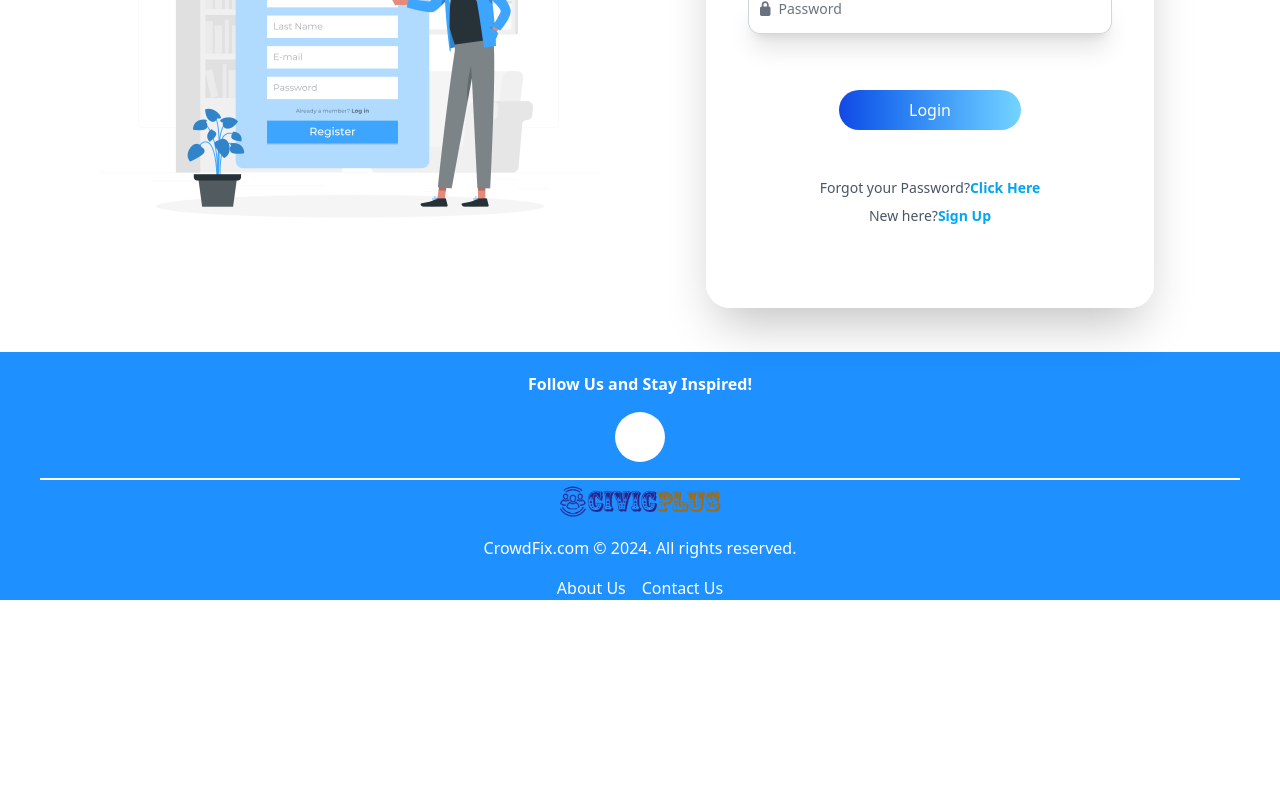
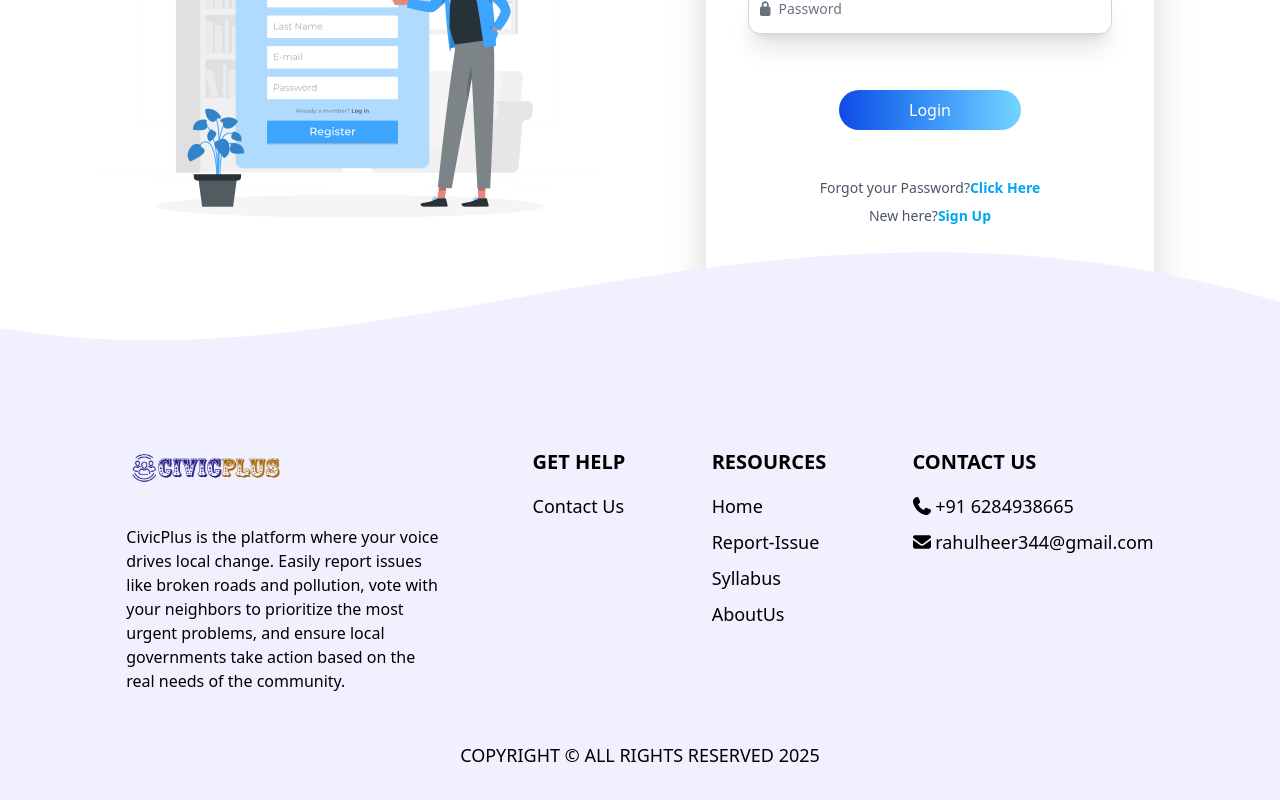
Before and after one commit to RahulHeer150/civic-, a React (Vite) app in the folder client/: page /Register in a window 1280 px wide. Shown: the part 448-1248 px from the top of the page. Before the commit the page ends 1048 px from the top, so only its background shows below. Built offline with nearby package versions, Linux system fonts and the light colour scheme.

Commit message:
new footer file chnages

```diff
--- a/client/src/components/Footer.jsx
+++ b/client/src/components/Footer.jsx
@@ -1,137 +1,134 @@
-import React from "react";
-import { FaLinkedinIn } from "react-icons/fa";
-import { Link } from "react-router-dom";
-import mainlogo from "../assets/mainlogo.png"
+// import React from "react";
+// import { FaLinkedinIn } from "react-icons/fa";
+// import { Link } from "react-router-dom";
+// import mainlogo from "../assets/mainlogo.png"
+
+// const Footer = () => {
+//   return (
+//     <footer className="bg-[rgb(30,144,255)] text-white font-sans px-10 pt-5 text-center">
+//       <div className="flex flex-col items-center gap-4">
+//         <h1 className="text-6 font-bold m-0">Follow Us and Stay Inspired!</h1>
+//         <Link
+//           href="https://linkedin.com"
+//           className="text-[##1e3a8a] text-4 w-[50px] h-[50px] flex items-center justify-center rounded-full bg-white hover:bg-gray-200 hover:text-[#1e3a8a] hover:scale-110 transition-colors duration-300 ease-in-out
+// "
+//           target="blank"
+//           rel="noopener noreferrer"
+//         >
+//           {/* {FaLinkedinIn} */}
+//         </Link>
+//       </div>
+
+//       <div className="w-full h-[2px] bg-white mt-4"></div>
+
+//       <div className="flex justify-between items-center flex-wrap gap-4 md:flex-col text-center">
+//         <div className="footer-logo">
+//           <img
+//             src={mainlogo} // Replace with the actual logo URL
+//             alt="CrowdFix Logo"
+//             className="h-[40px]"
+//           />
+//         </div>
+//         <div className="text-2">
+//           CrowdFix.com &copy; 2024. All rights reserved.
+//         </div>
+//         <div className="flex gap-4 md:justify-center">
+//           <a to="#about" className="text-white text-4 transition-colors duration-300 ease">About Us</a>
+//           <a href="#contact" className="text-white text-4 transition-colors duration-300 ease">Contact Us</a>
+//         </div>
+//       </div>
+//     </footer>
+//   );
+// };
+
+// export default Footer;
+
+
+import React from 'react';
+import { FontAwesomeIcon } from '@fortawesome/react-fontawesome';
+import { faEnvelope, faPhone } from '@fortawesome/free-solid-svg-icons';
+import { Link, useNavigate } from "react-router-dom";
+import MainLogo from "../assets/mainlogo.png";
+//import { useAuth } from '../store/auth';  // Adjust this import path to wherever your useAuth hook is located
 
 const Footer = () => {
+  // const { isLoggedIn } = useAuth();
+  // const navigate = useNavigate();
+
+  // const handleNavigation = (link) => {
+  //   if (isLoggedIn) {
+  //     navigate(link);
+  //   } else {
+  //     navigate('/login');
+  //   }
+  // };
+
   return (
-    <footer className="bg-[rgb(30,144,255)] text-white font-sans px-10 pt-5 text-center">
-      <div className="flex flex-col items-center gap-4">
-        <h1 className="text-6 font-bold m-0">Follow Us and Stay Inspired!</h1>
-        <Link
-          href="https://linkedin.com"
-          className="text-[##1e3a8a] text-4 w-[50px] h-[50px] flex items-center justify-center rounded-full bg-white hover:bg-gray-200 hover:text-[#1e3a8a] hover:scale-110 transition-colors duration-300 ease-in-out
-"
-          target="blank"
-          rel="noopener noreferrer"
-        >
-          {/* {FaLinkedinIn} */}
-        </Link>
+    <div className='bg-[#f1f0fe] '>
+      {/* Wave section */}
+    <div
+        className="relative inline-block w-full h-[100px] sm:h-[150px] -mt-[50px] sm:-mt-[100px] overflow-hidden z-5"
+        style={{
+          animation: 'move-wave 3s ease-in-out 1s both',
+          WebkitAnimation: 'move-wave 3s ease-in-out 1s both',
+        }}
+      >
+        <svg viewBox="0 0 500 150" preserveAspectRatio="none" className="w-full h-full">
+          <path
+            d="M-5.07,73.52 C149.99,150.00 299.66,-102.13 500.00,49.98 L500.00,150.00 L0.00,150.00 Z"
+            style={{ stroke: 'none', fill: '#f1f0fe' }}
+          />
+        </svg>
       </div>
 
-      <div className="w-full h-[2px] bg-white mt-4"></div>
 
-      <div className="flex justify-between items-center flex-wrap gap-4 md:flex-col text-center">
-        <div className="footer-logo">
-          <img
-            src={mainlogo} // Replace with the actual logo URL
-            alt="CrowdFix Logo"
-            className="h-[40px]"
-          />
+      {/* Footer content */}
+      <footer className="p-6 sm:p-10 text-black flex flex-wrap justify-evenly">
+        <div className="mb-6 max-w-xs text-center sm:text-left">
+          <img src={MainLogo} className="w-32 sm:w-40 mb-6 sm:mb-10 mx-auto sm:mx-0" />
+       <p className="text-sm sm:text-base">
+CivicPlus is the platform where your voice drives local change. Easily report issues like broken roads and pollution, vote with your neighbors to prioritize the most urgent problems, and ensure local governments take action based on the real needs of the community.     </p>
         </div>
-        <div className="text-2">
-          CrowdFix.com &copy; 2024. All rights reserved.
+        <div className="mb-6 text-center sm:text-left">
+          <h4 className="mb-4 font-semibold text-lg sm:text-xl">GET HELP</h4>
+          <ul>
+            <li className="mb-2 text-sm sm:text-lg">
+              {/* <Link to="/about" className="hover:underline">About</Link> */}
+            </li>
+            <li className="mb-2 text-sm sm:text-lg">
+              <button className="hover:underline">Contact Us</button>
+            </li>
+          </ul>
         </div>
-        <div className="flex gap-4 md:justify-center">
-          <a to="#about" className="text-white text-4 transition-colors duration-300 ease">About Us</a>
-          <a href="#contact" className="text-white text-4 transition-colors duration-300 ease">Contact Us</a>
+        <div className="mb-6 text-center sm:text-left">
+          <h4 className="mb-4 font-semibold text-lg sm:text-xl">RESOURCES</h4>
+          <ul>
+            <li className="mb-2 text-sm sm:text-lg">
+              <a to="/" className="hover:underline">Home</a>
+            </li>
+            <li className="mb-2 text-sm sm:text-lg">
+              <button onClick="" className="hover:underline">Report-Issue</button>
+            </li>
+            <li className="mb-2 text-sm sm:text-lg">
+              <button onClick="" className="hover:underline">Syllabus</button>
+            </li>
+            <li className="mb-2 text-sm sm:text-lg">
+              <button onClick="" className="hover:underline">AboutUs</button>
+            </li>
+
+          </ul>
         </div>
-      </div>
-    </footer>
+        <div className="mb-6 text-center sm:text-left">
+          <h4 className="mb-4 font-semibold text-lg sm:text-xl">CONTACT US</h4>
+          <p className="text-sm sm:text-lg mb-2"><strong><FontAwesomeIcon icon={faPhone} /></strong> +91 6284938665</p>
+          <p className="text-sm sm:text-lg mb-2"><strong><FontAwesomeIcon icon={faEnvelope} /></strong> rahulheer344@gmail.com</p>
+        </div>
+        <div className="w-full text-center mt-6 text-sm sm:text-lg">
+          <p>COPYRIGHT &copy; ALL RIGHTS RESERVED 2025</p>
+        </div>
+      </footer>
+    </div>
   );
 };
 
 export default Footer;
-
-
-// import React from 'react';
-// import { FontAwesomeIcon } from '@fortawesome/react-fontawesome';
-// import { faEnvelope, faPhone } from '@fortawesome/free-solid-svg-icons';
-// import { Link, useNavigate } from "react-router-dom";
-// //import MainLogo from "../assets/mainlogo.png";
-// //import { useAuth } from '../store/auth';  // Adjust this import path to wherever your useAuth hook is located
-
-// const Footer = () => {
-//   // const { isLoggedIn } = useAuth();
-//   // const navigate = useNavigate();
-
-//   // const handleNavigation = (link) => {
-//   //   if (isLoggedIn) {
-//   //     navigate(link);
-//   //   } else {
-//   //     navigate('/login');
-//   //   }
-//   // };
-
-//   return (
-//     <div className='bg-[#f1f0fe] '>
-//       {/* Wave section */}
-//      <div
-//   className="relative w-full h-[80px] sm:h-[120px] overflow-hidden"
-//   style={{
-//     animation: 'move-wave 3s ease-in-out 1s both',
-//     WebkitAnimation: 'move-wave 3s ease-in-out 1s both',
-//   }}
-// >
-//   <svg
-//     viewBox="0 0 500 150"
-//     preserveAspectRatio="none"
-//     className="absolute bottom-0 w-full h-full"
-//   >
-//     <path
-//       d="M-5.07,73.52 C149.99,150.00 299.66,-102.13 500.00,49.98 L500.00,150.00 L0.00,150.00 Z"
-//       fill="#f1f0fe"
-//       stroke="none"
-//     />
-//   </svg>
-// </div>
-
-
-//       {/* Footer content */}
-//       <footer className="p-6 sm:p-10 text-black flex flex-wrap justify-evenly">
-//         <div className="mb-6 max-w-xs text-center sm:text-left">
-//           <img src="" alt="Hoping Minds" className="w-32 sm:w-40 mb-6 sm:mb-10 mx-auto sm:mx-0" />
-//           <p className="text-sm sm:text-base">
-//             PTU Study Zone is a comprehensive platform designed to simplify the academic experience for students at Punjab Technical University. Whether you're looking for well-organized notes, previous year questions (PYQ), the latest syllabus, or educational resources, everything you need is available in one place.
-//           </p>
-//         </div>
-//         <div className="mb-6 text-center sm:text-left">
-//           <h4 className="mb-4 font-semibold text-lg sm:text-xl">GET HELP</h4>
-//           <ul>
-//             <li className="mb-2 text-sm sm:text-lg">
-//               {/* <Link to="/about" className="hover:underline">About</Link> */}
-//             </li>
-//             <li className="mb-2 text-sm sm:text-lg">
-//               <button className="hover:underline">Contact Us</button>
-//             </li>
-//           </ul>
-//         </div>
-//         <div className="mb-6 text-center sm:text-left">
-//           <h4 className="mb-4 font-semibold text-lg sm:text-xl">RESOURCES</h4>
-//           <ul>
-//             <li className="mb-2 text-sm sm:text-lg">
-//               <a to="/" className="hover:underline">Home</a>
-//             </li>
-//             <li className="mb-2 text-sm sm:text-lg">
-//               <button onClick="" className="hover:underline">Report-Issue</button>
-//             </li>
-//             <li className="mb-2 text-sm sm:text-lg">
-//               <button onClick="" className="hover:underline">Syllabus</button>
-//             </li>
-
-//           </ul>
-//         </div>
-//         <div className="mb-6 text-center sm:text-left">
-//           <h4 className="mb-4 font-semibold text-lg sm:text-xl">CONTACT US</h4>
-//           <p className="text-sm sm:text-lg mb-2"><strong><FontAwesomeIcon icon={faPhone} /></strong> +91 7973</p>
-//           <p className="text-sm sm:text-lg mb-2"><strong><FontAwesomeIcon icon={faEnvelope} /></strong> bharal224@gmail.com</p>
-//         </div>
-//         <div className="w-full text-center mt-6 text-sm sm:text-lg">
-//           <p>COPYRIGHT &copy; ALL RIGHTS RESERVED 2024</p>
-//         </div>
-//       </footer>
-//     </div>
-//   );
-// };
-
-// export default Footer;
```
